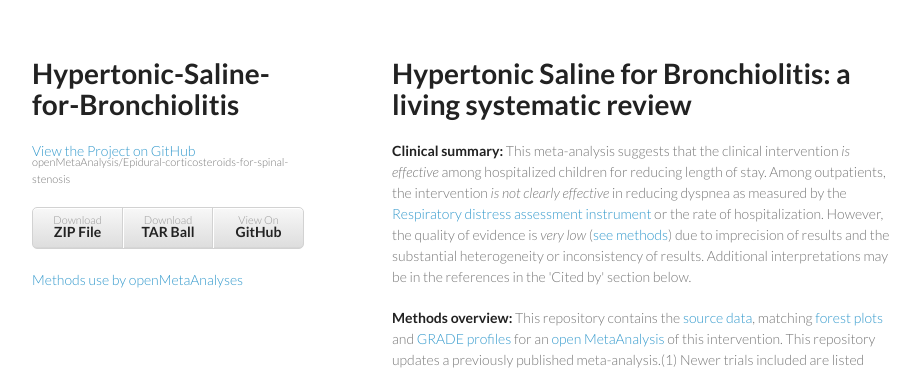
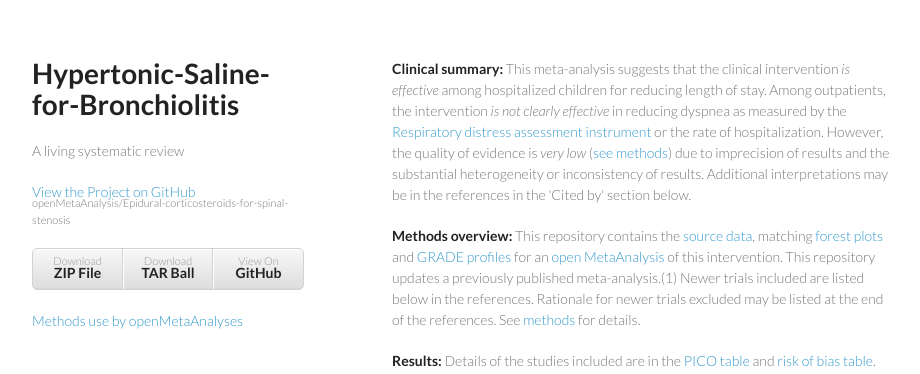
Before and after one commit to openMetaAnalysis/Hypertonic-Saline-for-Bronchiolitis, a plain HTML site: page index.html in a window 1280 px wide. Shown: the top 374 px of the page, without its empty margins (178-1098 px from the left). Drawn offline with Linux system fonts and the light colour scheme.

Commit message:
Update index.html

```diff
--- a/index.html
+++ b/index.html
@@ -16,7 +16,7 @@
     <div class="wrapper">
       <header>
         <h1>Hypertonic-Saline-for-Bronchiolitis</h1>
-        <p></p>
+        <p>A living systematic review</p>
 
         <p class="view"><a href="https://github.com/openMetaAnalysis/Hypertonic-Saline-for-Bronchiolitis">View the Project on GitHub <small>openMetaAnalysis/Epidural-corticosteroids-for-spinal-stenosis</small></a></p>
 
@@ -32,9 +32,6 @@
       <section>
 
 <base href="http://github.com/" />
-
-<h1>
-<a id="user-content-hypertonic-saline-for-bronchiolitis-a-living-systematic-review" class="anchor" href="#hypertonic-saline-for-bronchiolitis-a-living-systematic-review" aria-hidden="true"><span class="octicon octicon-link"></span></a>Hypertonic Saline for Bronchiolitis: a living systematic review</h1>
 
 <p><strong>Clinical summary:</strong> This meta-analysis suggests that the clinical intervention <em>is effective</em> among hospitalized children for reducing length of stay. Among outpatients, the intervention <em>is not clearly effective</em> in reducing dyspnea as measured by the <a href="http://www.wikidoc.org/index.php/Respiratory_distress_assessment_instrument">Respiratory distress assessment instrument</a> or the rate of hospitalization. However, the quality of evidence is <em>very low</em> (<a href="https://github.com/openMetaAnalysis/_Methods/blob/master/README.md">see methods</a>) due to imprecision of results and the substantial heterogeneity or inconsistency of results. Additional interpretations may be in the references in the 'Cited by' section below.</p>
 
```
